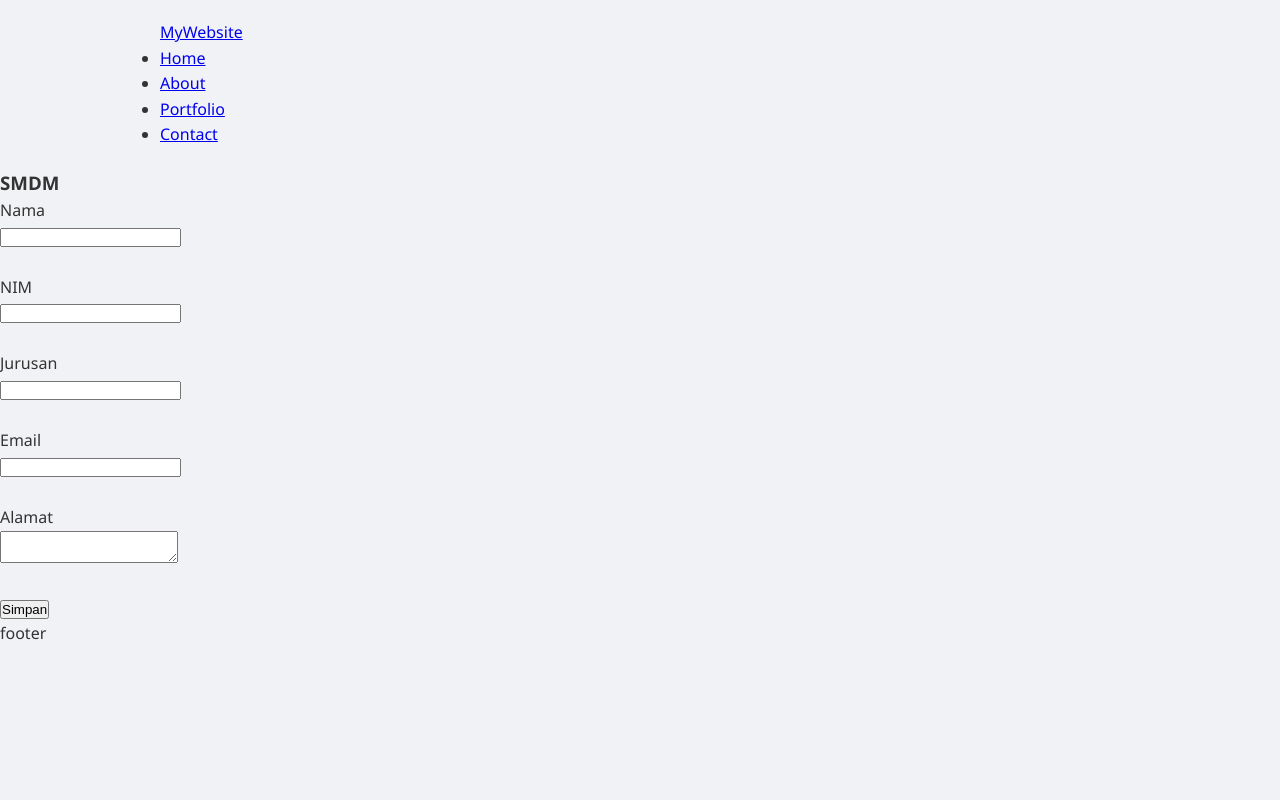
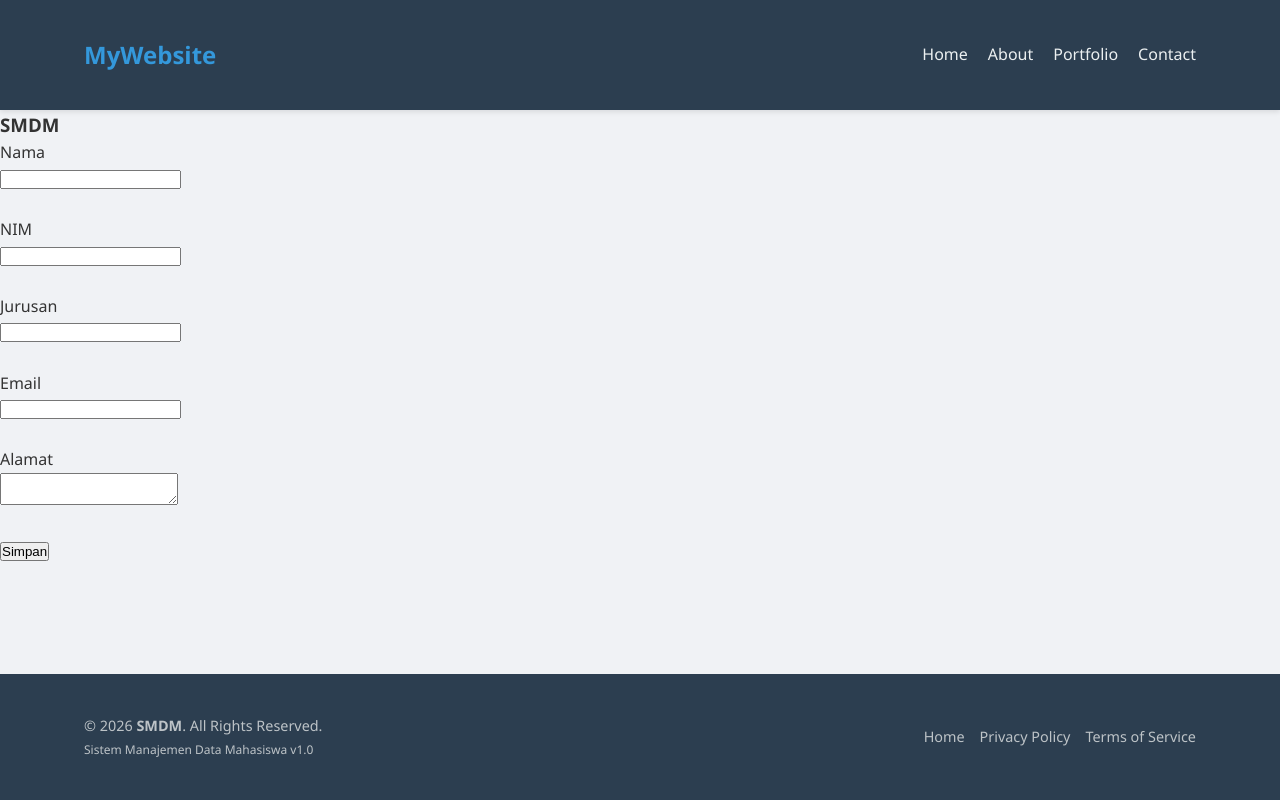
Before and after one commit to rozannouval/sistem-manajemen-data-mahasiswa, a PHP site: page /views/form_tambah.php in a window 1280 px wide. Run offline with PHP 8.4, Linux system fonts and the light colour scheme.

Commit message:
menambahkan codingan footer.php dan header.php di layout.css

```diff
--- a/css/layout.css
+++ b/css/layout.css
@@ -0,0 +1,92 @@
+body {
+    display: flex;
+    flex-direction: column;
+    min-height: 100vh;
+}
+
+.container {
+    width: 90%;
+    max-width: 1200px;
+    margin: 0 auto;
+    display: flex;
+    justify-content: space-between;
+    align-items: center;
+}
+
+header {
+    background-color: #2c3e50;
+    color: white;
+    padding: 1rem 0;
+    box-shadow: 0 2px 5px rgba(0,0,0,0.1);
+}
+
+.logo {
+    font-size: 1.5rem;
+    font-weight: bold;
+    color: #3498db;
+    text-decoration: none;
+}
+
+.nav-links {
+    list-style: none;
+    display: flex;
+    gap: 20px;
+}
+
+.nav-links a {
+    color: #ecf0f1;
+    text-decoration: none;
+    font-weight: 500;
+    transition: color 0.3s;
+}
+
+.nav-links a:hover {
+    color: #3498db;
+}
+
+footer {
+    background-color: #2c3e50;
+    color: #bdc3c7;
+    padding: 20px 0;
+    margin-top: auto;
+}
+
+.footer-content {
+    display: flex;
+    justify-content: space-between;
+    align-items: center;
+    width: 100%;
+    font-size: 0.9rem;
+}
+
+.footer-links {
+    list-style: none;
+    display: flex;
+    gap: 15px;
+}
+
+.footer-links a {
+    color: #bdc3c7;
+    text-decoration: none;
+}
+
+.footer-links a:hover {
+    text-decoration: underline;
+}
+
+@media (max-width: 768px) {
+    .container {
+        flex-direction: column;
+        gap: 10px;
+    }
+
+    .nav-links {
+        padding: 10px 0;
+    }
+
+    .footer-content {
+        flex-direction: column;
+        text-align: center;
+        gap: 10px;
+    }
+}
--- a/js/script.js
+++ b/js/script.js
@@ -0,0 +1,34 @@
+document.addEventListener('DOMContentLoaded', function() {
+
+    const tombolHapus = document.querySelectorAll('.btn-danger');
+    tombolHapus.forEach(tombol => {
+        tombol.addEventListener('click', function(e) {
+            if (!confirm('Yakin ingin menghapus data mahasiswa ini?')) {
+                e.preventDefault();
+            }
+        });
+    });
+
+    const form = document.querySelector('form');
+    if (form) {
+        form.addEventListener('submit', function(e) {
+            const nim = document.querySelector('input[name="nim"]').value;
+            const nama = document.querySelector('input[name="nama"]').value;
+
+            if (nim.length < 5) {
+                alert('NIM terlalu pendek!');
+                e.preventDefault();
+            } else if (nama.trim() === "") {
+                alert('Nama tidak boleh kosong!');
+                e.preventDefault();
+            }
+        });
+    }
+
+    const notification = document.querySelector('.alert');
+    if (notification) {
+        setTimeout(() => {
+            notification.style.display = 'none';
+        }, 3000);
+    }
+});
--- a/views/includes/footer.php
+++ b/views/includes/footer.php
@@ -1,6 +1,20 @@
 <footer>
-    footer
+    <div class="container">
+        <div class="footer-content">
+            <div class="footer-info">
+                <p>&copy; 2026 <strong>SMDM</strong>. All Rights Reserved.</p>
+                <small>Sistem Manajemen Data Mahasiswa v1.0</small>
+            </div>
+
+            <ul class="footer-links">
+                <li><a href="index.php">Home</a></li>
+                <li><a href="#">Privacy Policy</a></li>
+                <li><a href="#">Terms of Service</a></li>
+            </ul>
+        </div>
+    </div>
 </footer>
 
+<script src="js/script.js"></script>
 </body>
 </html>
```
